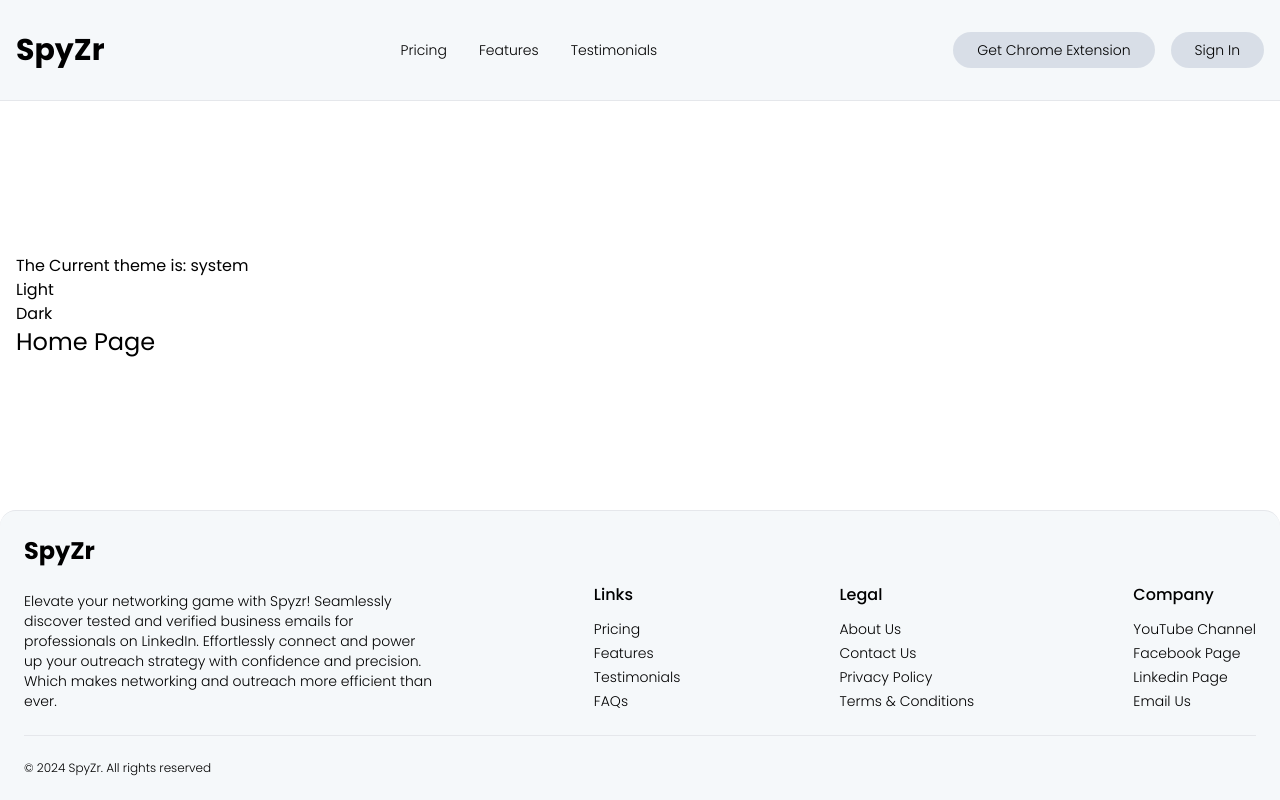
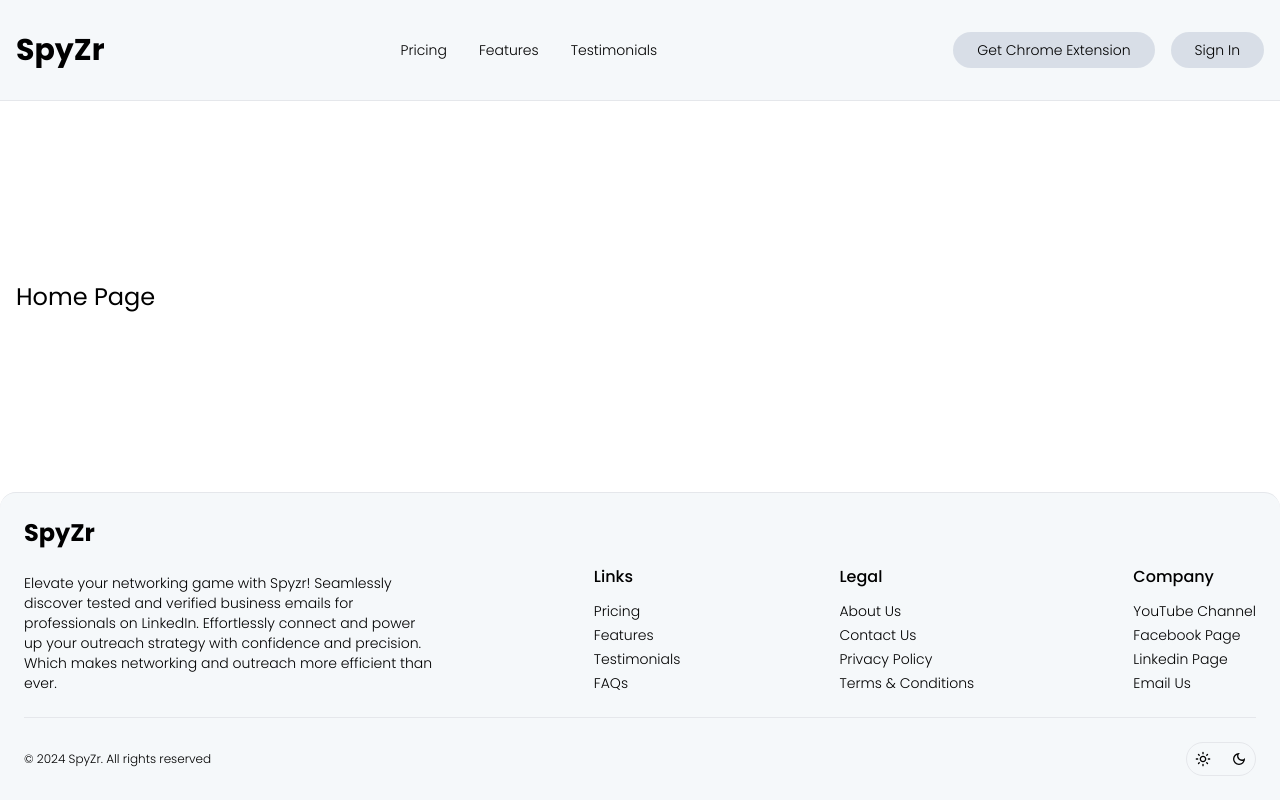
Before and after one commit to Polashahmad01/spyzr-frontend, a Next.js app: page / in a window 1280 px wide. Built offline with nearby package versions, Linux system fonts and the light colour scheme.

Commit message:
Add react-icons to package.json and remove ThemeSwitcher from app layout (#4)

```diff
--- a/package.json
+++ b/package.json
@@ -12,7 +12,8 @@
     "next": "14.1.0",
     "next-themes": "^0.2.1",
     "react": "^18",
-    "react-dom": "^18"
+    "react-dom": "^18",
+    "react-icons": "^5.0.1"
   },
   "devDependencies": {
     "autoprefixer": "^10.0.1",
--- a/src/app/layout.jsx
+++ b/src/app/layout.jsx
@@ -2,7 +2,6 @@
 import "./globals.css";
 
 import ThemeProvider from "@/provider/theme-provider";
-import ThemeSwitcher from "@/components/ThemeSwitcher";
 import AppNavbar from "@/components/app-navbar";
 import AppFooter from "@/components/app-footer";
 
@@ -16,12 +15,11 @@
 export default function RootLayout({ children }) {
   return (
     <html lang="en">
-      <body className={poppins.className}>
+      <body className={`${poppins.className}`}>
         <ThemeProvider>
           <main className="flex flex-col justify-between h-screen">
             <AppNavbar />
             <section className="container mx-auto px-4">
-              <ThemeSwitcher />
               {children}
             </section>
             <AppFooter />
--- a/src/components/ThemeSwitcher.jsx
+++ b/src/components/ThemeSwitcher.jsx
@@ -2,6 +2,7 @@
 
 import { useState, useEffect } from "react";
 import { useTheme } from "next-themes";
+import { MdOutlineLightMode, MdOutlineDarkMode } from "react-icons/md";
 
 export default function ThemeSwitcher() {
   const [mounted, setMounted] = useState(false);
@@ -24,11 +25,15 @@
   }
 
   return (
-    <div>
-      <p>The Current theme is: {theme}</p>
-      <button onClick={lighModeHandler}>Light</button>
-      <br />
-      <button onClick={darkModeHandler}>Dark</button>
+    <div className="inline-block">
+      <div className="flex flex-wrap justify-center items-center gap-3 p-1 border rounded-full">
+        <button onClick={lighModeHandler} className={`rounded-full p-[2px] flex justify-center items-center h-full ${theme === "light" ? "bg-slate-300/30" : ""} sm:p-[4px]`}>
+          <MdOutlineLightMode />
+        </button>
+        <button onClick={darkModeHandler} className={`rounded-full p-[2px] flex justify-center items-center h-full ${theme === 'dark' ? "bg-slate-300/30" : ""} sm:p-[4px]`}>
+          <MdOutlineDarkMode />
+        </button>
+      </div>
     </div>
   )
 }
--- a/src/components/app-footer.jsx
+++ b/src/components/app-footer.jsx
@@ -1,4 +1,5 @@
 import Link from "next/link";
+import ThemeSwitcher from "./ThemeSwitcher";
 
 export default function AppFooter() {
   return (
@@ -65,9 +66,10 @@
             </ul>
           </div>
         </div>
-        <p className="border-t text-xs font-light text-center pt-4 dark:border-teal-900 sm:pt-6 sm:text-left">
-          &copy; {new Date().getFullYear()} SpyZr. All rights reserved
-        </p>
+        <div className="flex flex-wrap justify-between items-center border-t dark:border-teal-900 pt-4 sm:pt-6">
+          <p className="text-xs font-light text-center sm:text-left">&copy; {new Date().getFullYear()} SpyZr. All rights reserved</p>
+          <ThemeSwitcher />
+        </div>
       </div>
     </footer>
   )
```
Also changed, not shown: 1 other file (tests, documents, lock files or other folders).
